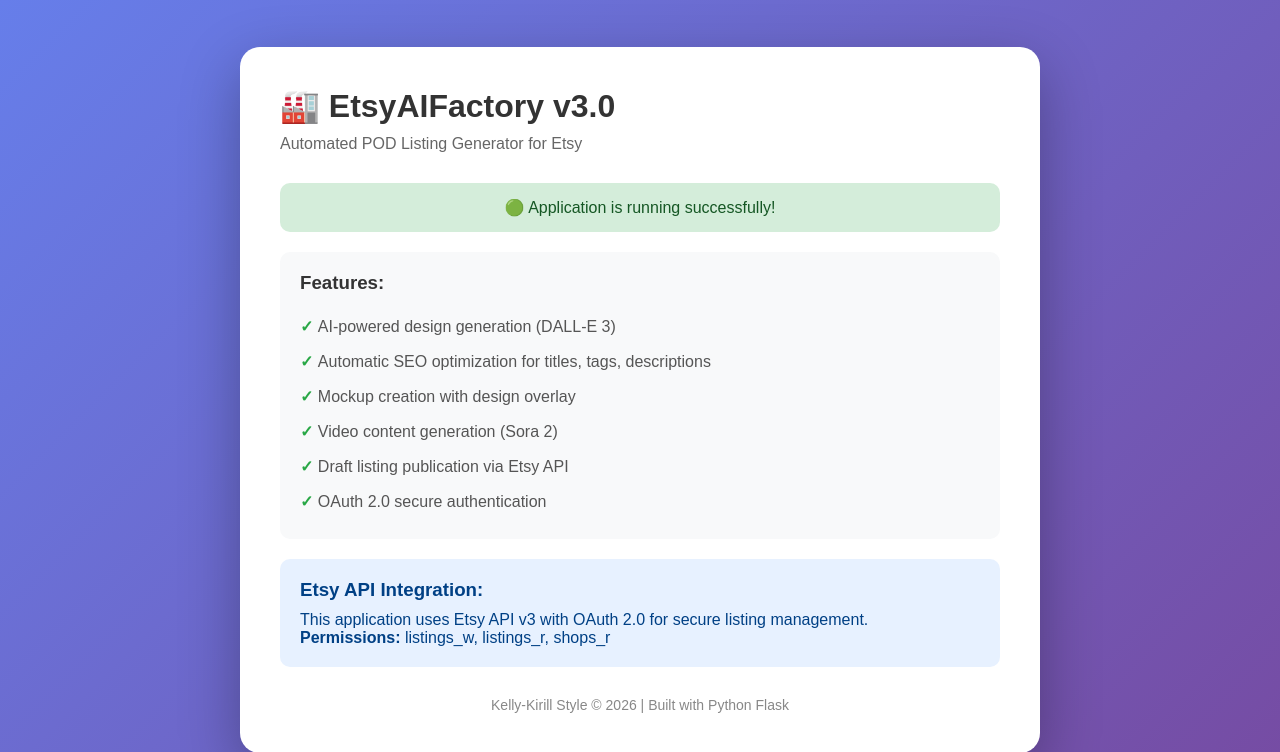
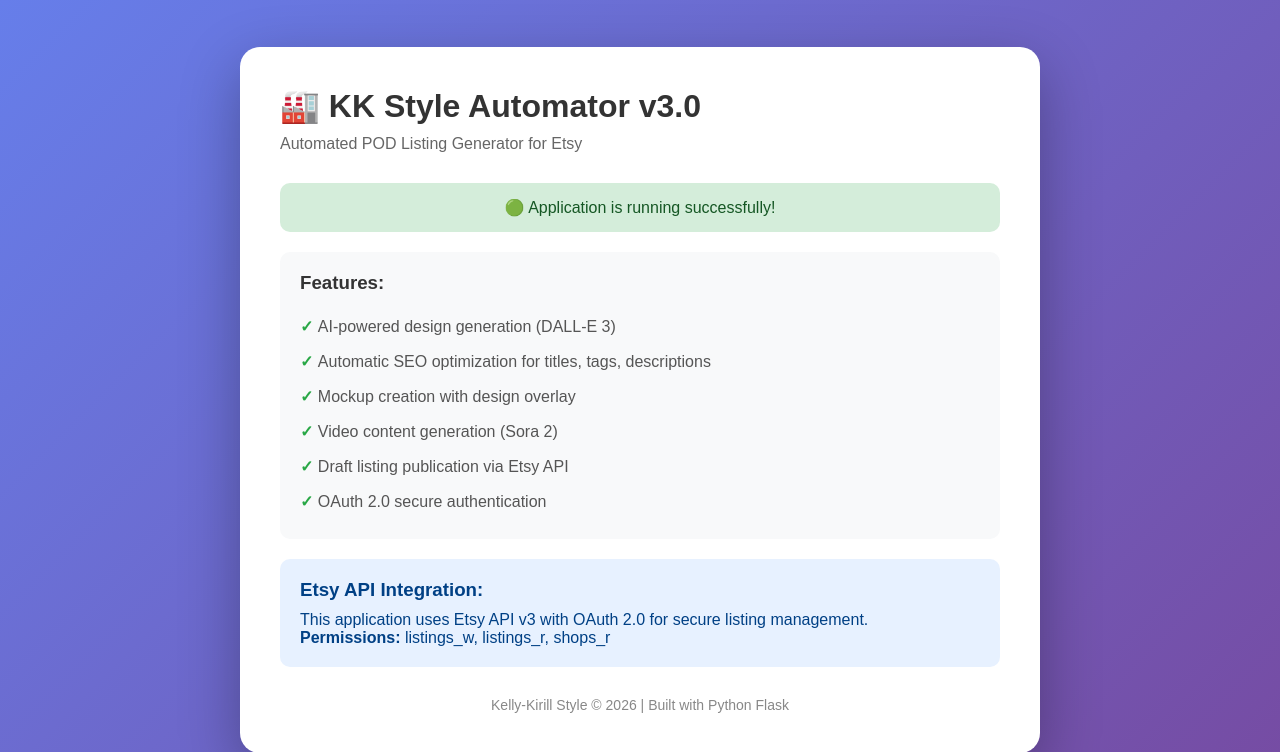
Before and after one commit to titovk477-byte/etsy-ai-factory, a Flask app: page / in a window 1280 px wide. Shown: the top 752 px of the page. Run offline with Flask 3, Linux system fonts and the light colour scheme.

Commit message:
Update title from 'EtsyAIFactory' to 'KK Style Automator'

```diff
--- a/templates/index.html
+++ b/templates/index.html
@@ -24,7 +24,7 @@
 </head>
 <body>
     <div class="container">
-        <h1>🏭 EtsyAIFactory v3.0</h1>
+        <h1>🏭 KK Style Automator v3.0</h1>
         <p class="subtitle">Automated POD Listing Generator for Etsy</p>
 
         <div class="status">
```
